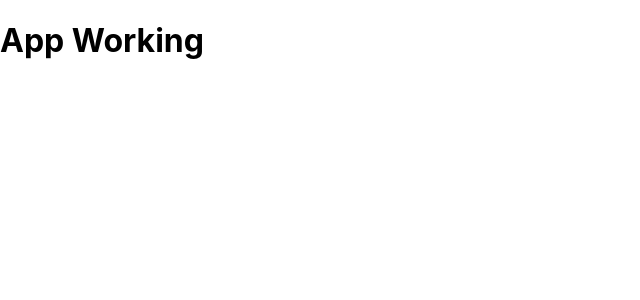
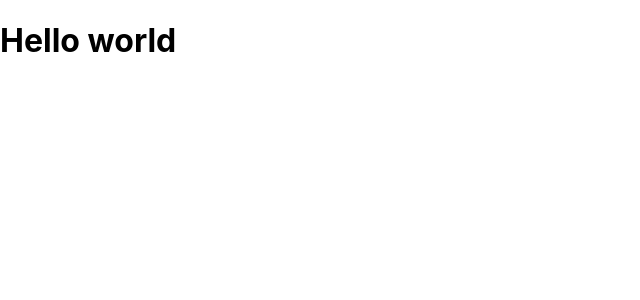
Before and after one commit to Taufiq-Y/github-ssh-test, a React (Create React App) app: page / in a window 1280 px wide. Shown: the top 300 px of the page, without its empty margins (0-640 px from the left). Built offline with nearby package versions, Linux system fonts and the light colour scheme.

Commit message:
Update App.js

```diff
--- a/src/App.js
+++ b/src/App.js
@@ -2,7 +2,7 @@
 function App() {
   return (
     <div className="App">
-        <h1>App Working</h1>
+        <h1>Hello world</h1>
     </div>
   );
 }
```
